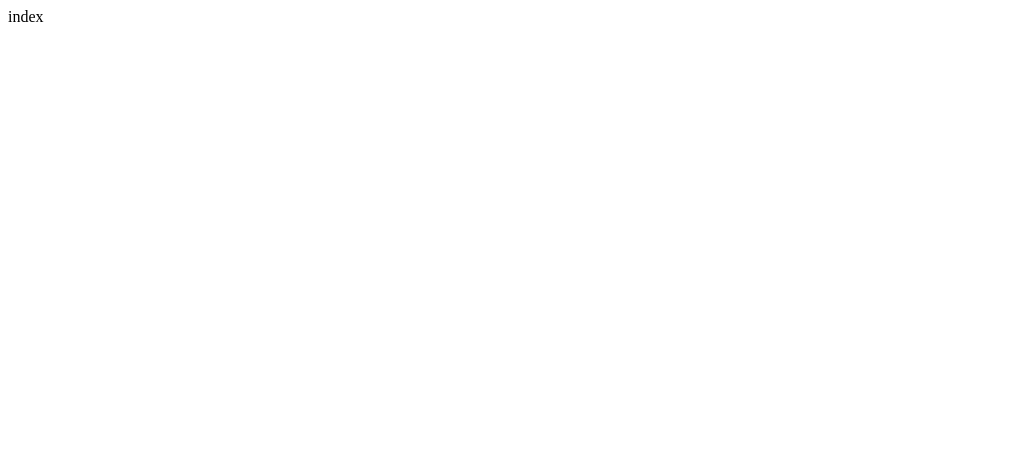
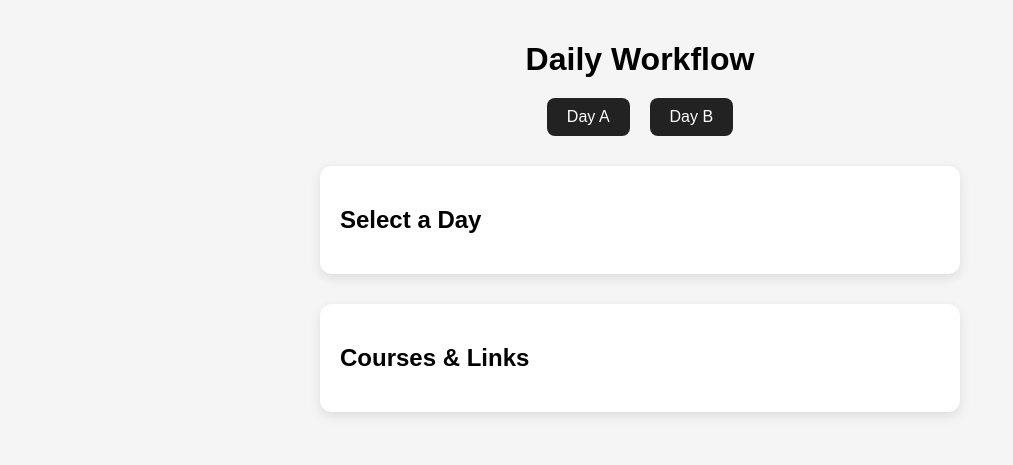
Before and after one commit to MCIF-TEST/day2day, a plain HTML site: page index.html in a window 1280 px wide. Shown: the whole page, without its empty margins (0-1013 px from the left). Drawn offline with Linux system fonts and the light colour scheme.

Commit message:
Add initial HTML structure for Daily Workflow App

```diff
--- a/index.html
+++ b/index.html
@@ -1 +1,123 @@
-index
+<!DOCTYPE html>
+<html lang="en">
+<head>
+  <meta charset="UTF-8" />
+  <meta name="viewport" content="width=device-width, initial-scale=1.0" />
+  <title>Daily Workflow App</title>
+  <style>
+    body {
+      font-family: Arial, sans-serif;
+      background: #f5f5f5;
+      margin: 0;
+      padding: 20px;
+    }
+    h1 {
+      text-align: center;
+      margin-bottom: 20px;
+    }
+    .day-select {
+      display: flex;
+      justify-content: center;
+      gap: 20px;
+      margin-bottom: 30px;
+    }
+    button {
+      padding: 10px 20px;
+      font-size: 16px;
+      cursor: pointer;
+      border: none;
+      border-radius: 8px;
+      background: #222;
+      color: #fff;
+    }
+    .task-list {
+      max-width: 600px;
+      margin: 0 auto;
+      background: #fff;
+      padding: 20px;
+      border-radius: 12px;
+      box-shadow: 0 4px 12px rgba(0,0,0,0.1);
+    }
+    .task {
+      display: flex;
+      justify-content: space-between;
+      padding: 10px 0;
+      border-bottom: 1px solid #ddd;
+    }
+    .task:last-child {
+      border-bottom: none;
+    }
+    .courses-section {
+      max-width: 600px;
+      margin: 30px auto;
+      background: #fff;
+      padding: 20px;
+      border-radius: 12px;
+      box-shadow: 0 4px 12px rgba(0,0,0,0.1);
+    }
+  </style>
+</head>
+<body>
+  <h1>Daily Workflow</h1>
+
+  <div class="day-select">
+    <button onclick="setDay('A')">Day A</button>
+    <button onclick="setDay('B')">Day B</button>
+  </div>
+
+  <div class="task-list" id="taskList">
+    <h2>Select a Day</h2>
+  </div>
+
+  <div class="courses-section">
+    <h2>Courses & Links</h2>
+    <ul id="courseLinks">
+      <!-- Courses will be inserted here -->
+    </ul>
+  </div>
+
+  <script>
+    const dayA = [
+      { name: "Reading", time: "1 hour" },
+      { name: "Course Study", time: "1 hour" },
+      { name: "News Study", time: "30 minutes" },
+      { name: "Bible Reading", time: "45 minutes" }
+    ];
+
+    const dayB = [
+      { name: "Reading", time: "1 hour" },
+      { name: "GED Study", time: "1 hour" },
+      { name: "Course Study", time: "1 hour" },
+      { name: "News Study", time: "30 minutes" },
+      { name: "Bible Reading", time: "30 minutes" }
+    ];
+
+    const courses = [
+      // Add your courses like this:
+      // { name: "Course Title", url: "https://example.com" }
+    ];
+
+    function setDay(day) {
+      const list = document.getElementById('taskList');
+      const tasks = day === 'A' ? dayA : dayB;
+      list.innerHTML = `<h2>Day ${day} Tasks</h2>`;
+      tasks.forEach(task => {
+        list.innerHTML += `
+          <div class='task'>
+            <span>${task.name}</span>
+            <span>${task.time}</span>
+          </div>`;
+      });
+    }
+
+    function loadCourses() {
+      const courseList = document.getElementById('courseLinks');
+      courses.forEach(c => {
+        courseList.innerHTML += `<li><a href='${c.url}' target='_blank'>${c.name}</a></li>`;
+      });
+    }
+
+    loadCourses();
+  </script>
+</body>
+</html>
```
